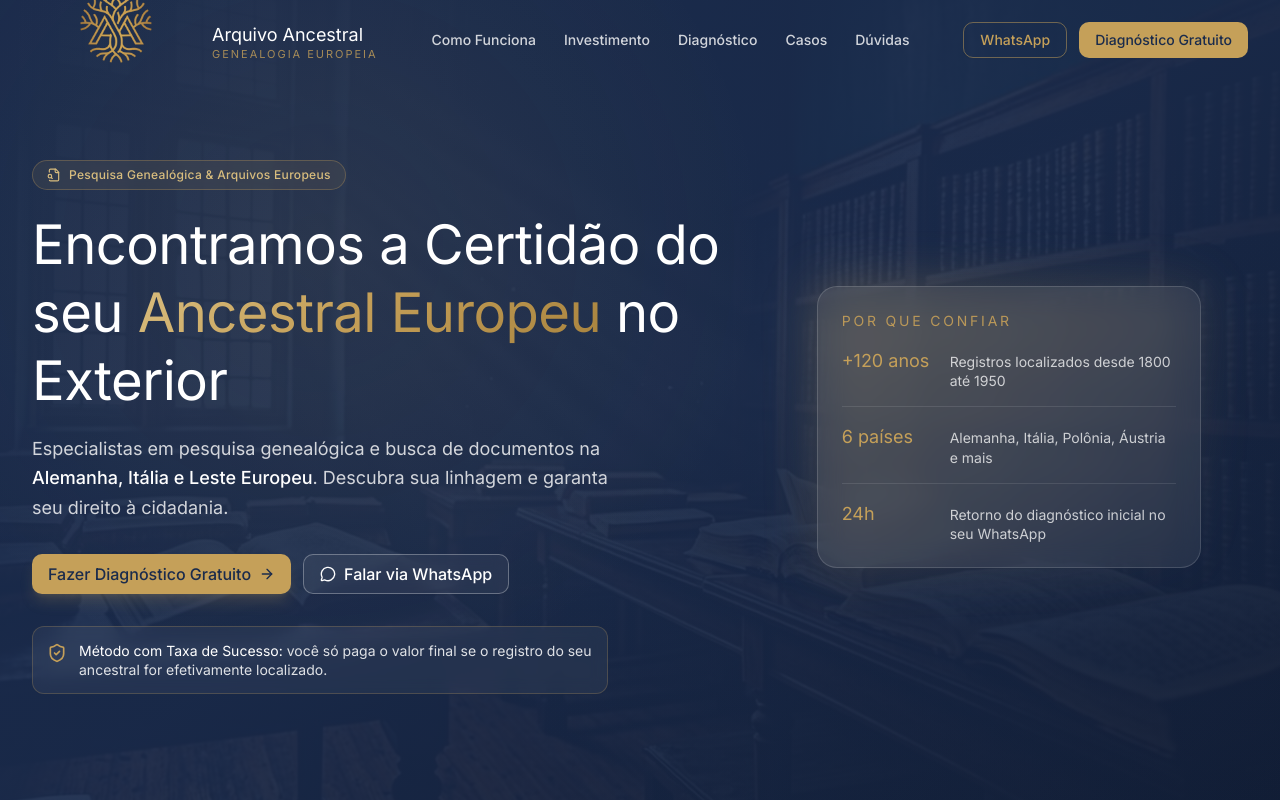
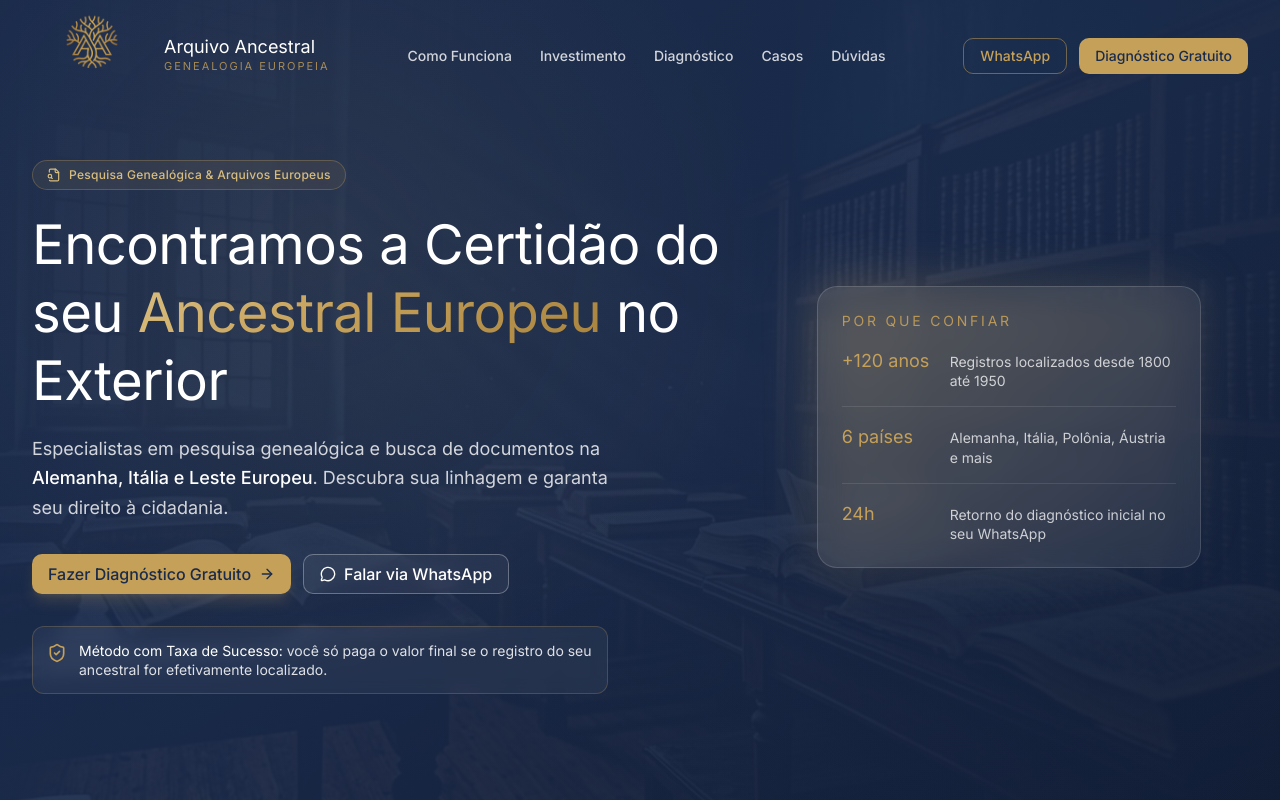
Before and after one commit to gabstaloch/arquivoancestral, a Next.js app: page / in a window 1280 px wide. Shown: the top 800 px of the page. Built offline with nearby package versions, Linux system fonts and the light colour scheme.

Commit message:
3eaadba1-665c-4dcc-9de8-7c982111cadb

```diff
--- a/src/app/globals.css
+++ b/src/app/globals.css
@@ -178,7 +178,7 @@
 /* Smooth scroll for in-page navigation */
 html {
   scroll-behavior: smooth;
-  scroll-padding-top: 5rem;
+  scroll-padding-top: 7.5rem;
 }
 
 /* Decorative paper grain for hero overlay */
--- a/src/components/landing/site-header.tsx
+++ b/src/components/landing/site-header.tsx
@@ -35,10 +35,10 @@ export function SiteHeader() {
           : "bg-transparent"
       )}
     >
-      <div className="mx-auto flex h-16 max-w-7xl items-center justify-between px-4 sm:h-20 sm:px-6 lg:px-8">
+      <div className="mx-auto flex h-24 max-w-7xl items-center justify-between px-4 sm:h-28 sm:px-6 lg:px-8">
         {/* Brand com Logo */}
-        <a href="#topo" className="flex items-center gap-3 group">
-          <div className="relative size-[144px] shrink-0 sm:size-[168px]">
+        <a href="#topo" className="flex items-center gap-3 group -mt-2">
+          <div className="relative size-[100px] shrink-0 sm:size-[120px]">
             <Image
               src="/logo-arquivo-ancestral.png"
               alt={`${SITE.brand} - Logo`}
```
